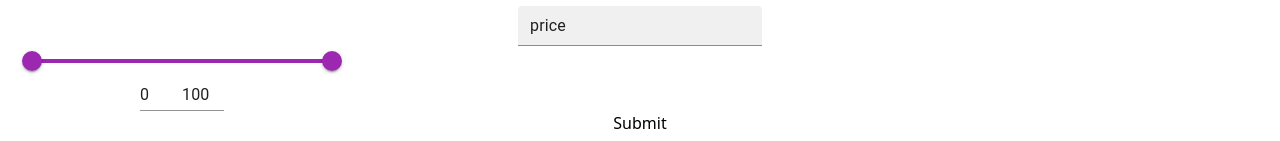
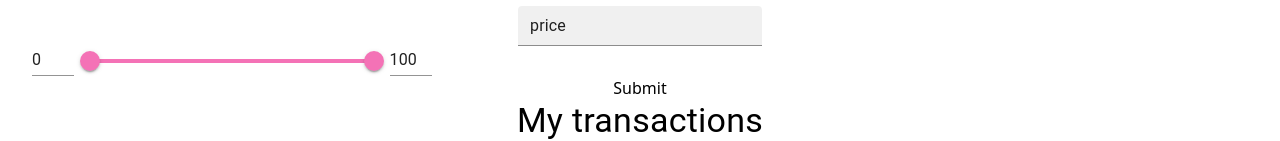
Before and after one commit to adityasatyadeep/budgit, a React (Vite) app in the folder frontend/: page /history in a window 1280 px wide. Shown: the part 146-287 px from the top of the page. Built offline with nearby package versions, Linux system fonts and the light colour scheme; no server answers; the HTML template or start-up script is replaced by a standard one.

Commit message:
Fixed Slider

```diff
--- a/frontend/src/components/History.jsx
+++ b/frontend/src/components/History.jsx
@@ -44,7 +44,7 @@ const History = () => {
         console.log({categories: filters2["categories"].join(), min_price: sortRange[0], max_price: sortRange[1] })
 
         const response = await axios.get(`http://127.0.0.1:5000/getItems`, {
-          params: { user_id: userId, categories: filters2["categories"].join(), min_price: priceRange[0], max_price: priceRange[1]},
+          params: { user_id: userId, categories: filters2["categories"].join(), min_price: sortRange[0], max_price: sortRange[1]},
         });
 
         // Ensure each row has a unique 'id' property
--- a/frontend/src/components/RangeSlider.jsx
+++ b/frontend/src/components/RangeSlider.jsx
@@ -3,38 +3,72 @@ import { styled } from '@mui/material/styles';
 import Box from '@mui/material/Box';
 import Slider from '@mui/material/Slider';
 import MuiInput from '@mui/material/Input';
+import Stack from '@mui/material/Stack';
+
 
 function valuetext(value) {
   return `${value}°C`;
 }
 
 const Input = styled(MuiInput)`
-  width: 42px;
+  width: 60px;
 `;
 
 const RangeSlider = ({ onChange }) => {
   const [value, setValue] = React.useState([0, 100]);
+  const [left, setLeft] = React.useState(0);
+  const [right, setRight] = React.useState(100);
 
+  const handleLeft = (event) => {
+    setLeft(event.target.value);
+  }
 
+  const handleRight = (event) => {
+    setRight(event.target.value);
+  }
 
   const handleChange = (event, newValue) => {
     setValue(newValue);
+    setLeft(newValue[0]);
+    setRight(newValue[1]);
     console.log("newValue", newValue);
     onChange(newValue);
   };
 
   const handleInput0Change = (event) => {
-    setValue([event.target.value, value[1]]);
-    onChange([event.target.value, value[1]]);
+    let event2 = {target:{value:[event.target.value, value[1]].sort()}};
+    // handleChange(event2);
+    let newValue = [event.target.value, value[1]].sort();
+    setLeft(newValue[0]);
+    setRight(newValue[1]);
+    setValue(newValue);
+    onChange(newValue);
   };
 
   const handleInput1Change = (event) => {
-    setValue([value[0], event.target.value]);
-    onChange([value[0], event.target.value]);
+    let newValue = [value[0], event.target.value].sort();
+    setLeft(newValue[0]);
+    setRight(newValue[1]);
+    setValue(newValue);
+    onChange(newValue);
   };
 
   return (
-    <Box sx={{ width: 300 }}>
+    <Box sx={{ width: 400}}>
+      <Stack direction="row" spacing={2}>
+        <Input
+          value={left}
+          size="small"
+          onChange={handleLeft}
+          onBlur={handleInput0Change}
+          inputProps={{
+              step: 5,
+              min: 0,
+              max: 100,
+              type: 'number',
+              'aria-labelledby': 'input-slider',
+          }}
+        />
         <Slider
           getAriaLabel={() => 'Temperature range'}
           value={value}
@@ -42,36 +76,25 @@ const RangeSlider = ({ onChange }) => {
           valueLabelDisplay="auto"
           getAriaValueText={valuetext}
           min={0} max={100}
-        color="secondary"
+          sx={{
+            color: '#f472b6'
+          }}
         />
-
-
         <Input
-        value={value[0]}
+            value={right}
             size="small"
-        onChange={handleInput0Change}
-        // onBlur={handleBlur}
+            onChange={handleRight}
+            onBlur={handleInput1Change}
             inputProps={{
-            step: 10,
+                step: 5,
                 min: 0,
                 max: 100,
                 type: 'number',
                 'aria-labelledby': 'input-slider',
             }}
         />
-    <Input
-        value={value[1]}
-        size="small"
-        onChange={handleInput1Change}
-        // onBlur={handleBlur}
-        inputProps={{
-            step: 10,
-            min: 0,
-            max: 100,
-            type: 'number',
-            'aria-labelledby': 'input-slider',
-        }}
-    />
+      </Stack>
+
     </Box>
   );
 }
```
Lines whose indentation alone changed are shown as unchanged.
